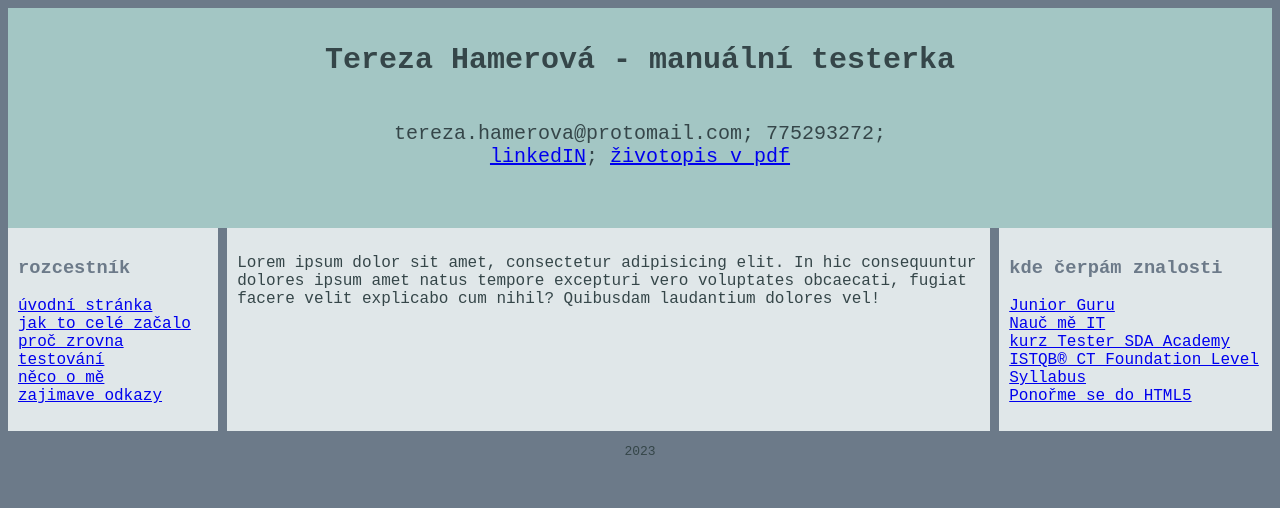
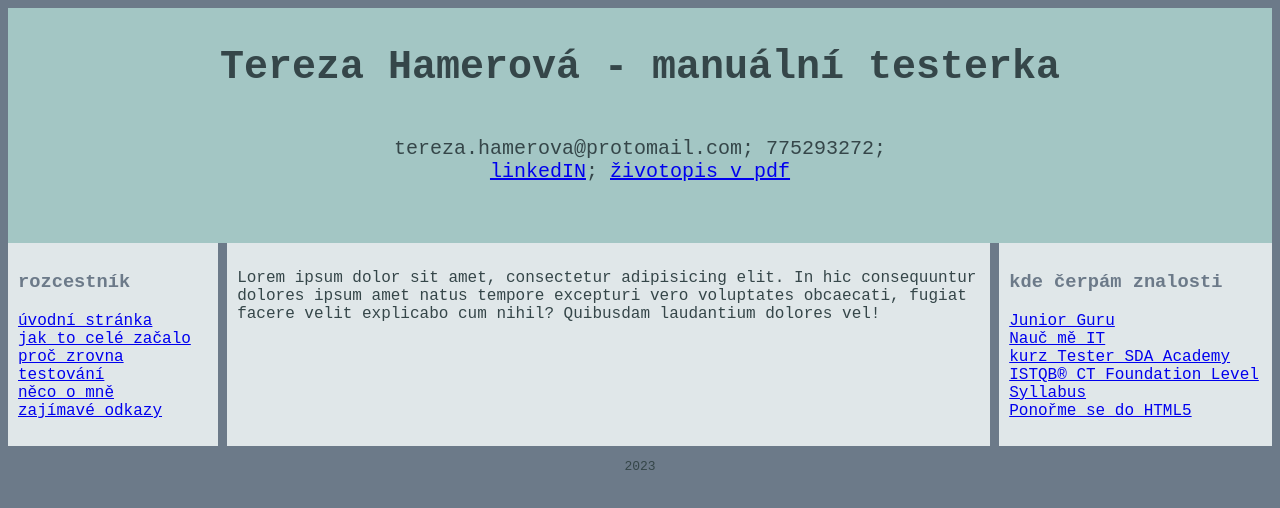
Before and after one commit to TerezaHamerova/webovky-Terez, a plain HTML site: page index.html in a window 1280 px wide. Drawn offline with Linux system fonts and the light colour scheme.

Commit message:
oprava navigace (mě>mně + diaktitika)

```diff
--- a/index.html
+++ b/index.html
@@ -27,7 +27,7 @@
 <body>
    <header>
       <div class="text-content">
-      <h2>Tereza Hamerová - manuální testerka</h2>
+      <h1>Tereza Hamerová - manuální testerka</h1>
        <p>tereza.hamerova@protomail.com; 775293272; <br>
         <a href="www.linkedin.com/in/tereza-havelkova-7a6b8910" target="_blank">linkedIN</a>;
         <a href="životopis Tereza Hamerová.pdf">životopis v pdf</a></p>
@@ -39,8 +39,8 @@
       <a href="index.html">úvodní stránka</a><br>
       <a href="jak_to_zacalo.html">jak to celé začalo</a><br>
       <a href="proc_testovani.html">proč zrovna testování</a><br>
-      <a href="neco_o_me.html"> něco o mě</a><br>
-      <a href="poznamky.html">zajimave odkazy</a><br>
+      <a href="neco_o_me.html"> něco o mně</a><br>
+      <a href="poznamky.html">zajímavé odkazy</a><br>
     </nav>
    <section>
        <article>
```
Also changed, not shown: jak_to_zacalo.html (+2 -2 lines), neco_o_me.html (+2 -2 lines), poznamky.html (+2 -2 lines), proc_testovani.html (+2 -2 lines).
